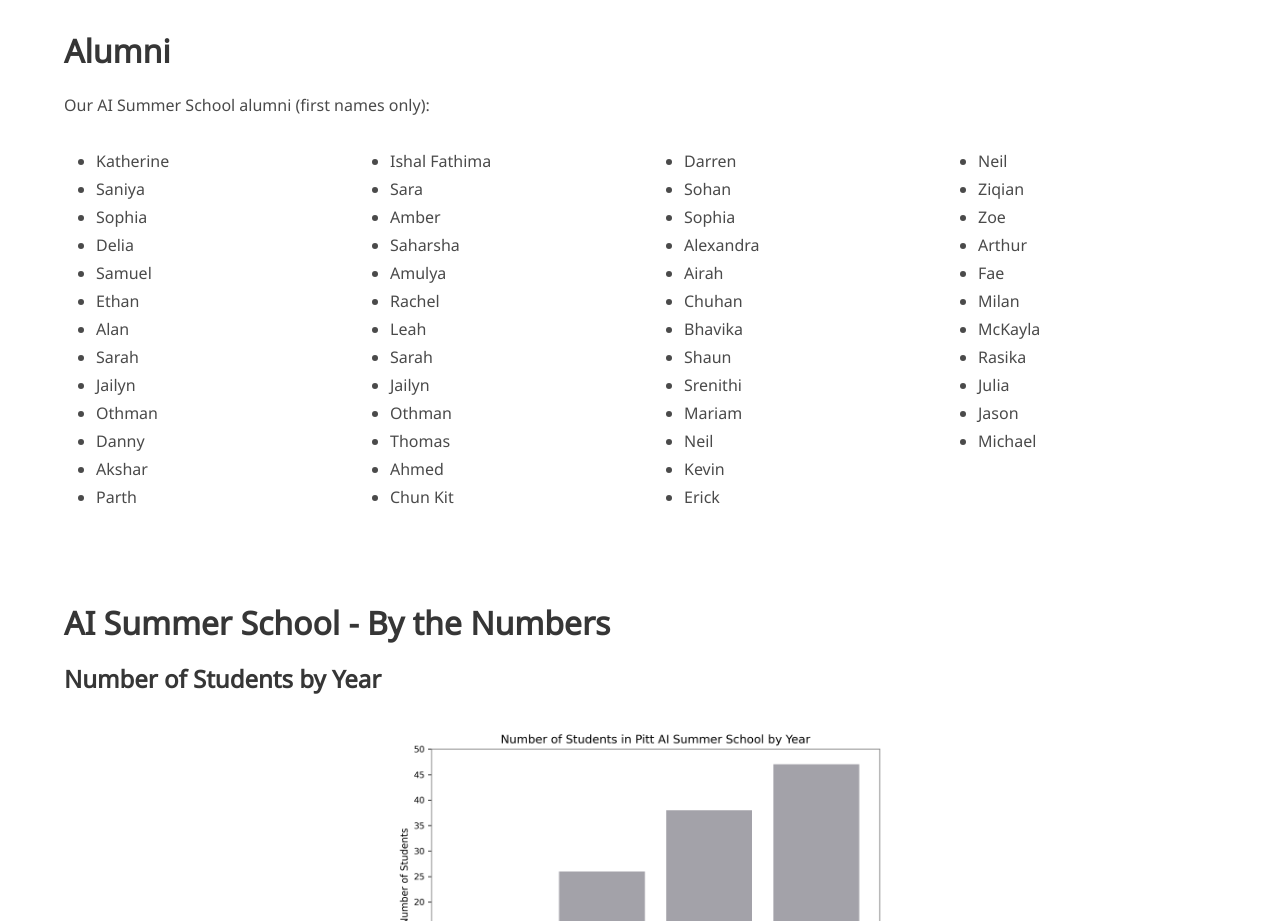
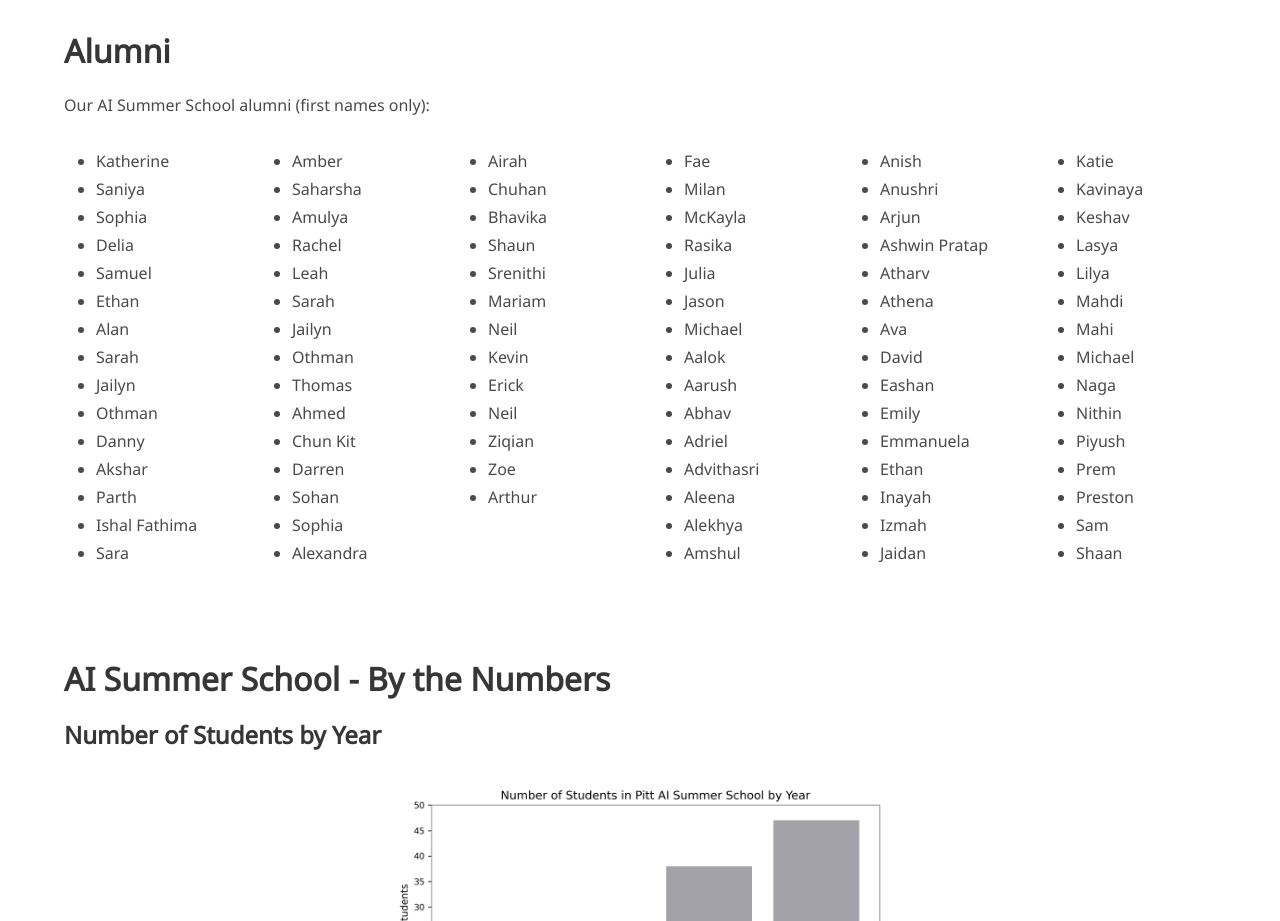
Before and after one commit to pitthexai/AISummerSchool, a plain HTML site: page index.html in a window 1280 px wide. Shown: the part 3040-3961 px from the top of the page. Drawn offline with nearby package versions, Linux system fonts and the light colour scheme; a web font is replaced by a local one.

Commit message:
Update index.html

```diff
--- a/index.html
+++ b/index.html
@@ -611,7 +611,7 @@
 
             <div class="columns is-multiline">
 
-                <div class="column is-one-quarter">
+                <div class="column is-2">
                     <ul>
                         <li>Katherine</li>
                         <li>Saniya</li>
@@ -626,13 +626,14 @@
                         <li>Danny</li>
                         <li>Akshar</li>
                         <li>Parth</li>
-                    </ul>
-                </div>
-
-                <div class="column is-one-quarter">
-                    <ul>
                         <li>Ishal Fathima</li>
                         <li>Sara</li>
+                    </ul>
+                </div>
+
+                <div class="column is-2">
+                    <ul>
+
                         <li>Amber</li>
                         <li>Saharsha</li>
                         <li>Amulya</li>
@@ -644,15 +645,15 @@
                         <li>Thomas</li>
                         <li>Ahmed</li>
                         <li>Chun Kit</li>
-                    </ul>
-                </div>
-
-                <div class="column is-one-quarter">
-                    <ul>
                         <li>Darren</li>
                         <li>Sohan</li>
                         <li>Sophia</li>
                         <li>Alexandra</li>
+                    </ul>
+                </div>
+
+                <div class="column is-2">
+                    <ul>
                         <li>Airah</li>
                         <li>Chuhan</li>
                         <li>Bhavika</li>
@@ -662,15 +663,16 @@
                         <li>Neil</li>
                         <li>Kevin</li>
                         <li>Erick</li>
-                    </ul>
-                </div>
-
-                <div class="column is-one-quarter">
-                    <ul>
                         <li>Neil</li>
                         <li>Ziqian</li>
                         <li>Zoe</li>
                         <li>Arthur</li>
+                    </ul>
+                </div>
+
+                <div class="column is-2">
+                    <ul>
+
                         <li>Fae</li>
                         <li>Milan</li>
                         <li>McKayla</li>
@@ -678,8 +680,58 @@
                         <li>Julia</li>
                         <li>Jason</li>
                         <li>Michael </li>
+                        <li>Aalok</li>
+                        <li>Aarush</li>
+                        <li>Abhav</li>
+                        <li>Adriel</li>
+                        <li>Advithasri</li>
+                        <li>Aleena</li>
+                        <li>Alekhya</li>
+                        <li>Amshul</li>
                     </ul>
                 </div>
+
+
+                <div class="column is-2">
+                    <ul>
+                        <li>Anish</li>
+                        <li>Anushri</li>
+                        <li>Arjun</li>
+                        <li>Ashwin Pratap</li>
+                        <li>Atharv</li>
+                        <li>Athena</li>
+                        <li>Ava</li>
+                        <li>David</li>
+                        <li>Eashan</li>
+                        <li>Emily</li>
+                        <li>Emmanuela</li>
+                        <li>Ethan</li>
+                        <li>Inayah</li>
+                        <li>Izmah </li>
+                        <li>Jaidan</li>
+                    </ul>
+                </div>
+
+                <div class="column is-2">
+                    <ul>
+                        <li>Katie</li>
+                        <li>Kavinaya</li>
+                        <li>Keshav</li>
+                        <li>Lasya</li>
+                        <li>Lilya </li>
+                        <li>Mahdi</li>
+                        <li>Mahi</li>
+                        <li>Michael</li>
+                        <li>Naga</li>
+                        <li>Nithin</li>
+                        <li>Piyush</li>
+                        <li>Prem</li>
+                        <li>Preston</li>
+                        <li>Sam</li>
+                        <li>Shaan</li>
+                    </ul>
+                </div>
+
 
             </div>
         </div>
```
